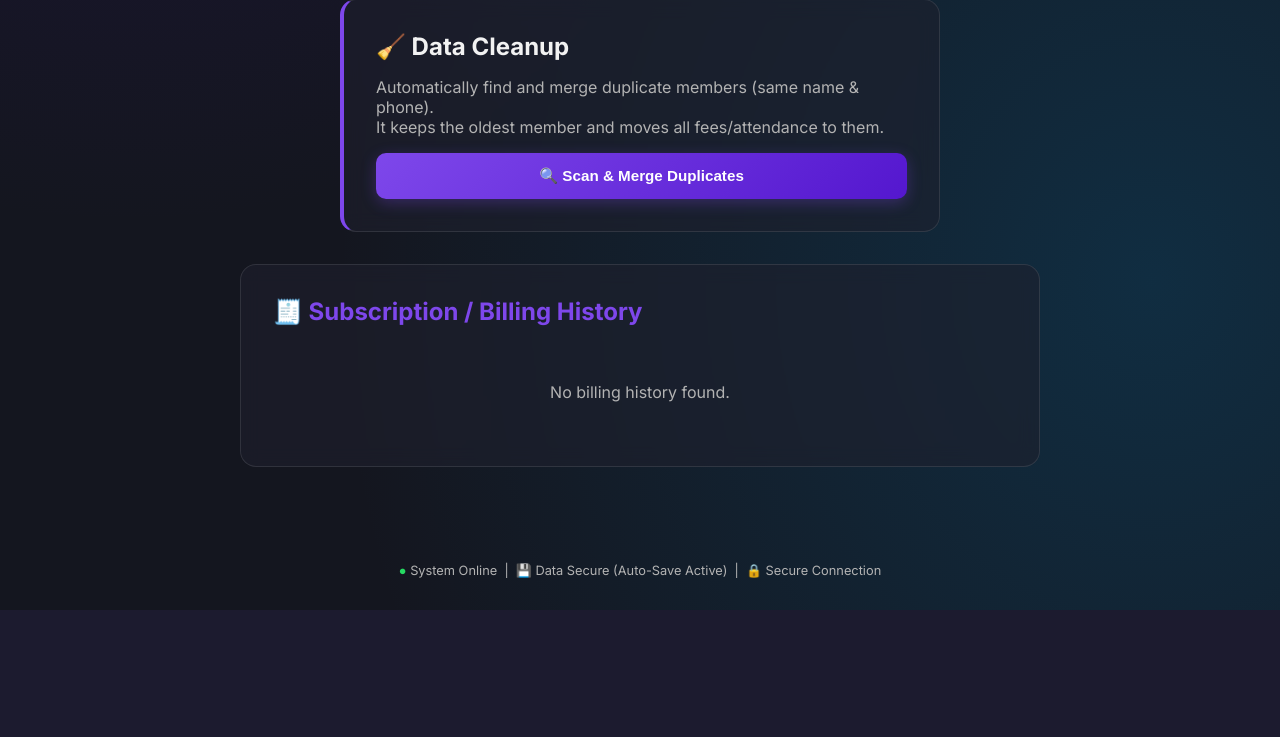
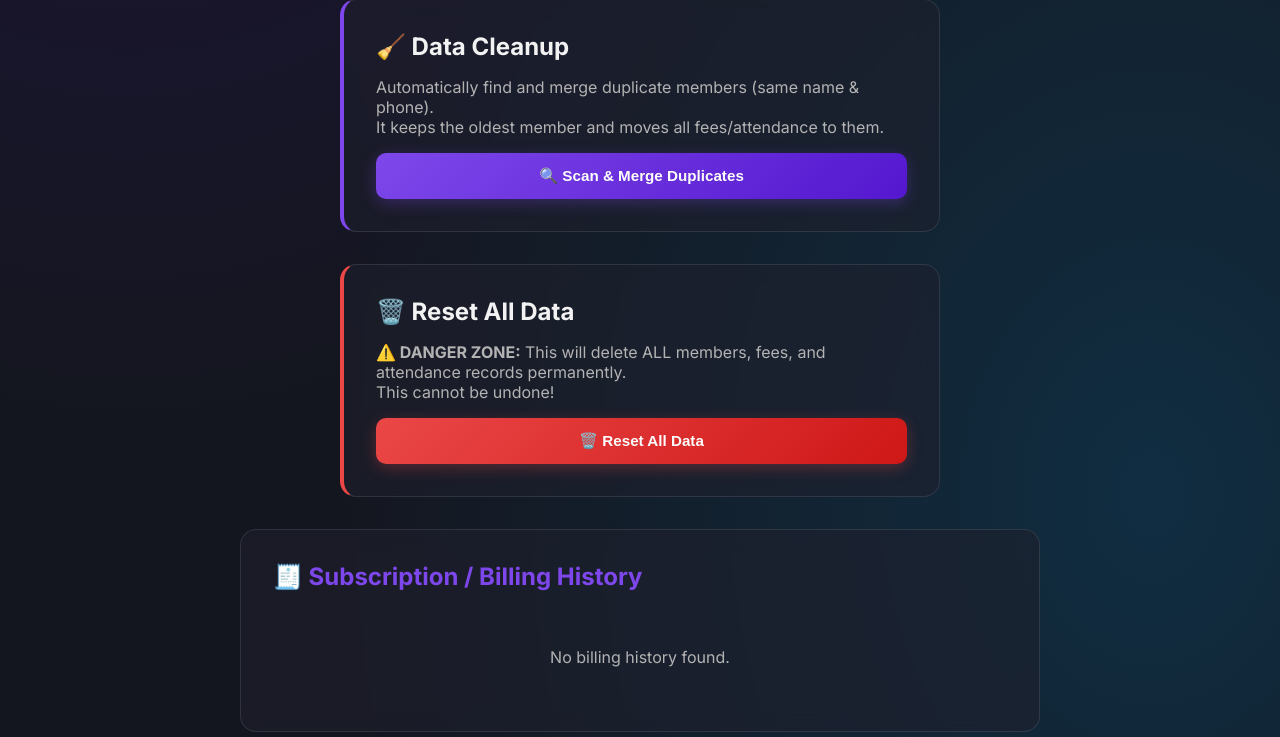
Before and after one commit to AHADKHATTAK1/fitnessmangement, a Flask app: page /settings in a window 1280 px wide. Shown: the part 1037-1774 px from the top of the page. Before the commit the page ends 1647 px from the top, so only its background shows below. Run offline with Flask 3, Linux system fonts and the light colour scheme; the visitor is signed in with stand-in values (Sample User, id 1); data comes from the database, SQL or seed files in the repository.

Commit message:
Fix: Add reset button and Railway Excel upload with /tmp fallback

```diff
--- a/app.py
+++ b/app.py
@@ -1240,17 +1240,30 @@ def bulk_import():
             flash('Invalid file format! Use .xlsx or .csv files only.', 'error')
             return redirect(url_for('bulk_import'))
 
-        # Save file temporarily
-        upload_folder = app.config['UPLOAD_FOLDER']
-        filename = secure_filename(f"import_{datetime.now().strftime('%Y%m%d%H%M%S')}_{file.filename}")
-        filepath = os.path.join(upload_folder, filename)
-        file.save(filepath)
+        try:
+            # Save file temporarily - use /tmp for Railway compatibility
+            upload_folder = app.config['UPLOAD_FOLDER']
 
-        # Process import
-        success_count, error_count, errors = gym.bulk_import_members(filepath)
+            # Check if upload folder is writable, fallback to /tmp
+            if not os.access(upload_folder, os.W_OK):
+                upload_folder = '/tmp'
 
-        # Delete temp file
-        os.remove(filepath)
+            filename = secure_filename(f"import_{datetime.now().strftime('%Y%m%d%H%M%S')}_{file.filename}")
+            filepath = os.path.join(upload_folder, filename)
+            file.save(filepath)
+
+            # Process import
+            success_count, error_count, errors = gym.bulk_import_members(filepath)
+
+            # Delete temp file
+            try:
+                os.remove(filepath)
+            except:
+                pass  # Ignore cleanup errors
+
+        except Exception as e:
+            flash(f'❌ Upload failed: {str(e)}', 'error')
+            return redirect(url_for('bulk_import'))
 
         # Show results
         if success_count > 0:
--- a/templates/settings.html
+++ b/templates/settings.html
@@ -91,6 +91,21 @@
     </form>
 </div>
 
+<div class="card" style="max-width: 600px; margin: 2rem auto; border-left: 4px solid var(--error);">
+    <h2 style="margin-bottom: 1rem;">🗑️ Reset All Data</h2>
+    <p style="color: var(--text-muted); margin-bottom: 1rem;">
+        <strong>⚠️ DANGER ZONE:</strong> This will delete ALL members, fees, and attendance records permanently.
+        <br>This cannot be undone!
+    </p>
+
+    <form action="{{ url_for('reset_admin') }}" method="GET">
+        <button type="submit" class="btn btn-danger" style="width: 100%;"
+            onclick="return confirm('⚠️⚠️⚠️ FINAL WARNING!\n\nThis will DELETE EVERYTHING:\n• All Members\n• All Fees\n• All Attendance Records\n\nAre you ABSOLUTELY SURE?')">
+            🗑️ Reset All Data
+        </button>
+    </form>
+</div>
+
 <div class="card" style="max-width: 800px; margin: 2rem auto;">
     <h2 style="margin-bottom: 1.5rem; color: var(--primary);">🧾 Subscription / Billing History</h2>
     {% if payments %}
```
